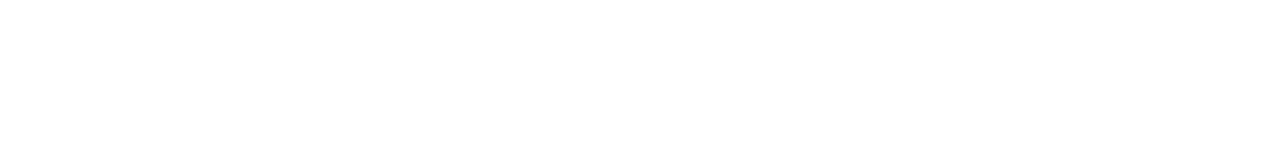
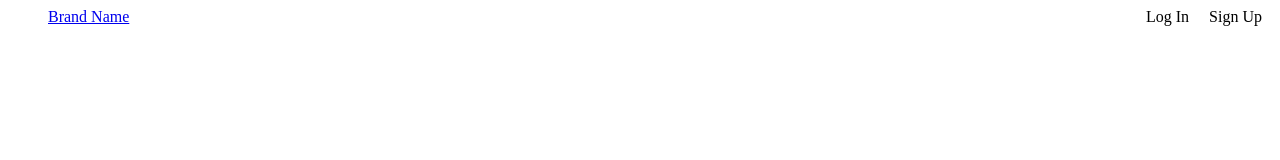
Before and after one commit to masoodHK/Olx-hackathon, a website built with Parcel: page index.html in a window 1280 px wide. Built offline with nearby package versions, Linux system fonts and the light colour scheme.

Commit message:
make the navbar

```diff
--- a/index.html
+++ b/index.html
@@ -8,7 +8,17 @@
 </head>
 
 <body>
-
+	<header>
+		<nav>
+			<ul>
+				<a href="javascript:void(0)">Brand Name</a>
+				<li>Log In</li>
+				<li>Sign Up</li>
+			</ul>
+		</nav>
+	</header>
+	<main></main>
+	<footer></footer>
 	<script src="src/index.js"></script>
 </body>
 
--- a/src/style.css
+++ b/src/style.css
@@ -0,0 +1,16 @@
+:root {
+  --primary-color: #ffffff;
+  --secondary-color: #ffffff;
+  --accent-color: #ffffff;
+}
+nav > ul {
+  display: flex;
+  list-style: none;
+  justify-content: flex-end;
+}
+nav > ul > a {
+  margin-right: auto;
+}
+nav > ul > li {
+  margin: 0 10px;
+}
```
